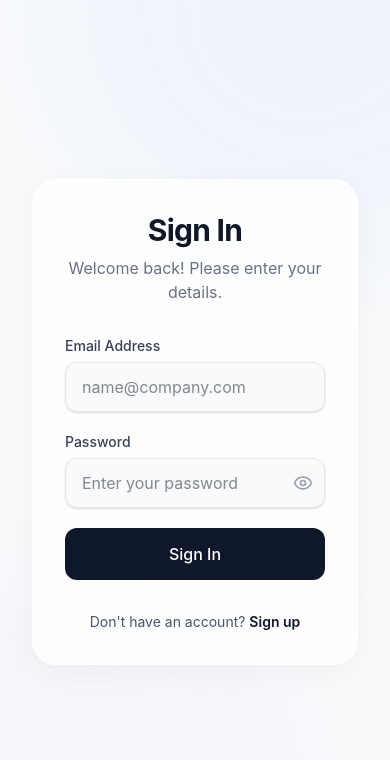
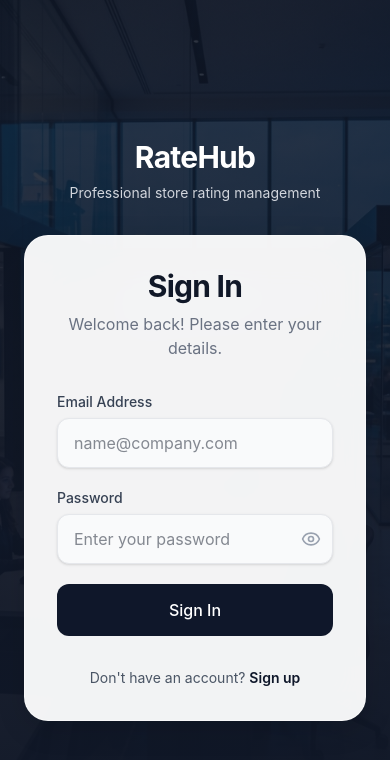
Before and after one commit to pruthvirajtarode/Store-Rating-Management-System, a React (Vite) app in the folder frontend/: page /login in a window 390 px wide. Shown: the top 760 px of the page. Built offline with nearby package versions, Linux system fonts and the light colour scheme; no server answers.

Commit message:
UI Polish: Make Login and Signup pages fully mobile responsive with premium background image overlay

```diff
--- a/frontend/src/pages/auth/Login.jsx
+++ b/frontend/src/pages/auth/Login.jsx
@@ -46,12 +46,22 @@ const Login = () => {
   };
 
   return (
-    <div className="min-h-screen flex bg-gray-50 font-sans relative overflow-hidden">
-      {/* Subtle floating blobs for dynamic background */}
-      <div className="absolute top-0 right-0 w-[500px] h-[500px] bg-blue-100/50 rounded-full blur-3xl -translate-y-1/2 translate-x-1/3 animate-[pulse_8s_ease-in-out_infinite] pointer-events-none"></div>
-      <div className="absolute bottom-0 right-1/4 w-[400px] h-[400px] bg-indigo-100/40 rounded-full blur-3xl translate-y-1/3 animate-[pulse_10s_ease-in-out_infinite_alternate] pointer-events-none"></div>
+    <div className="min-h-screen flex font-sans relative overflow-hidden bg-gray-900 lg:bg-gray-50">
+      {/* Background image for mobile */}
+      <div className="absolute inset-0 z-0 lg:hidden">
+        <img
+          src="/signup-bg.png"
+          alt="Professional Office"
+          className="w-full h-full object-cover opacity-40"
+        />
+        <div className="absolute inset-0 bg-gradient-to-b from-gray-900/60 to-gray-900/95"></div>
+      </div>
 
-      {/* Left side - Image */}
+      {/* Subtle floating blobs for dynamic background (only visible on desktop to save mobile performance) */}
+      <div className="hidden lg:block absolute top-0 right-0 w-[500px] h-[500px] bg-blue-100/50 rounded-full blur-3xl -translate-y-1/2 translate-x-1/3 animate-[pulse_8s_ease-in-out_infinite] pointer-events-none"></div>
+      <div className="hidden lg:block absolute bottom-0 right-1/4 w-[400px] h-[400px] bg-indigo-100/40 rounded-full blur-3xl translate-y-1/3 animate-[pulse_10s_ease-in-out_infinite_alternate] pointer-events-none"></div>
+
+      {/* Left side - Image (Desktop Only) */}
       <div className="hidden lg:flex lg:w-1/2 relative bg-gray-900 overflow-hidden z-10 shadow-2xl">
         <img
           src="/signup-bg.png"
@@ -69,8 +79,14 @@ const Login = () => {
       </div>
 
       {/* Right side - Form */}
-      <div className="w-full lg:w-1/2 flex items-center justify-center p-8 sm:p-12 relative z-10">
-        <div className="w-full max-w-md bg-white/80 backdrop-blur-xl p-8 sm:p-10 rounded-3xl shadow-[0_8px_30px_rgb(0,0,0,0.04)] border border-white animate-in zoom-in-95 duration-500">
+      <div className="w-full lg:w-1/2 flex flex-col items-center justify-center p-6 sm:p-12 relative z-10 min-h-screen">
+        {/* Mobile Header Text */}
+        <div className="lg:hidden text-center text-white mb-8 mt-4 animate-in fade-in slide-in-from-bottom-4 duration-700">
+          <h2 className="text-3xl font-bold tracking-tight">RateHub</h2>
+          <p className="text-gray-300 mt-2 text-sm">Professional store rating management</p>
+        </div>
+
+        <div className="w-full max-w-md bg-white/95 lg:bg-white/80 backdrop-blur-xl p-8 sm:p-10 rounded-3xl shadow-[0_8px_30px_rgb(0,0,0,0.12)] border border-white/50 animate-in zoom-in-95 duration-500">
           <div className="text-center lg:text-left mb-8">
             <h1 className="text-3xl font-bold text-gray-900 tracking-tight">Sign In</h1>
             <p className="text-gray-500 mt-2">Welcome back! Please enter your details.</p>
--- a/frontend/src/pages/auth/Signup.jsx
+++ b/frontend/src/pages/auth/Signup.jsx
@@ -91,10 +91,20 @@ const Signup = () => {
   const passwordsMatch = formData.password.length > 0 && formData.password === formData.confirmPassword;
 
   return (
-    <div className="min-h-screen flex bg-gray-50 font-sans relative overflow-hidden">
-      {/* Subtle floating blobs for dynamic background */}
-      <div className="absolute top-0 right-0 w-[500px] h-[500px] bg-blue-100/50 rounded-full blur-3xl -translate-y-1/2 translate-x-1/3 animate-[pulse_8s_ease-in-out_infinite] pointer-events-none"></div>
-      <div className="absolute bottom-0 right-1/4 w-[400px] h-[400px] bg-indigo-100/40 rounded-full blur-3xl translate-y-1/3 animate-[pulse_10s_ease-in-out_infinite_alternate] pointer-events-none"></div>
+    <div className="min-h-screen flex font-sans relative overflow-hidden bg-gray-900 lg:bg-gray-50">
+      {/* Background image for mobile */}
+      <div className="absolute inset-0 z-0 lg:hidden">
+        <img
+          src="/signup-bg.png"
+          alt="Professional Office"
+          className="w-full h-full object-cover opacity-40"
+        />
+        <div className="absolute inset-0 bg-gradient-to-b from-gray-900/60 to-gray-900/95"></div>
+      </div>
+
+      {/* Subtle floating blobs for dynamic background (desktop only) */}
+      <div className="hidden lg:block absolute top-0 right-0 w-[500px] h-[500px] bg-blue-100/50 rounded-full blur-3xl -translate-y-1/2 translate-x-1/3 animate-[pulse_8s_ease-in-out_infinite] pointer-events-none"></div>
+      <div className="hidden lg:block absolute bottom-0 right-1/4 w-[400px] h-[400px] bg-indigo-100/40 rounded-full blur-3xl translate-y-1/3 animate-[pulse_10s_ease-in-out_infinite_alternate] pointer-events-none"></div>
 
       {/* Left side - Image */}
       <div className="hidden lg:flex lg:w-1/2 relative bg-gray-900 overflow-hidden z-10 shadow-2xl">
@@ -114,8 +124,14 @@ const Signup = () => {
       </div>
 
       {/* Right side - Form */}
-      <div className="w-full lg:w-1/2 flex items-center justify-center p-8 sm:p-12 relative z-10 overflow-y-auto">
-        <div className="w-full max-w-md bg-white/80 backdrop-blur-xl p-8 sm:p-10 rounded-3xl shadow-[0_8px_30px_rgb(0,0,0,0.04)] border border-white animate-in zoom-in-95 duration-500 my-8">
+      <div className="w-full lg:w-1/2 flex flex-col items-center justify-center p-6 sm:p-12 relative z-10 overflow-y-auto min-h-screen py-12">
+        {/* Mobile Header Text */}
+        <div className="lg:hidden text-center text-white mb-6 animate-in fade-in slide-in-from-bottom-4 duration-700">
+          <h2 className="text-3xl font-bold tracking-tight">Join RateHub</h2>
+          <p className="text-gray-300 mt-2 text-sm">Professional store rating management</p>
+        </div>
+
+        <div className="w-full max-w-md bg-white/95 lg:bg-white/80 backdrop-blur-xl p-8 sm:p-10 rounded-3xl shadow-[0_8px_30px_rgb(0,0,0,0.12)] border border-white/50 animate-in zoom-in-95 duration-500">
           {success ? (
             <div className="text-center bg-green-50 p-10 rounded-2xl border border-green-100 animate-in fade-in duration-500">
               <div className="mx-auto flex items-center justify-center h-16 w-16 rounded-full bg-green-100 mb-6">
```
